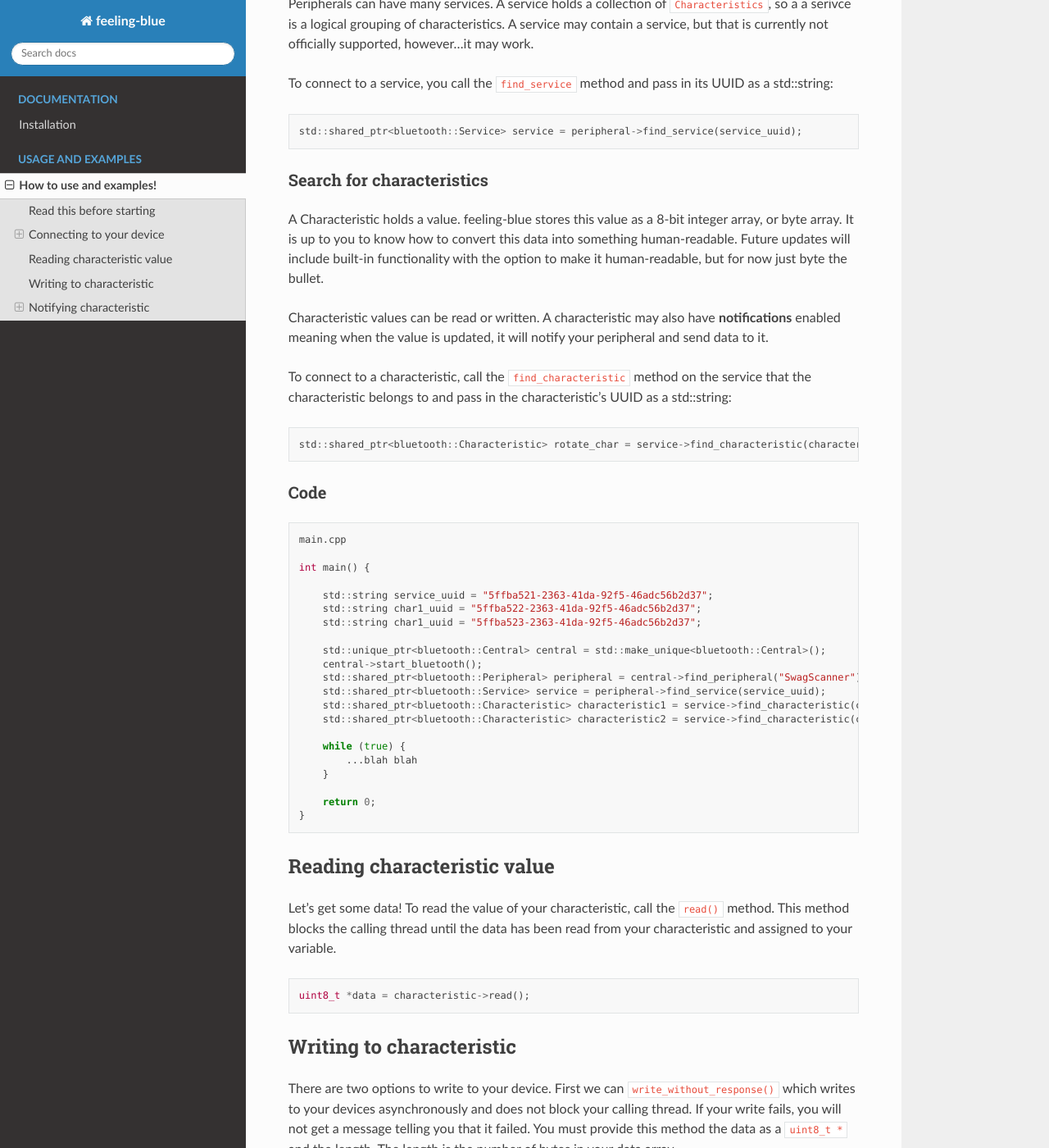
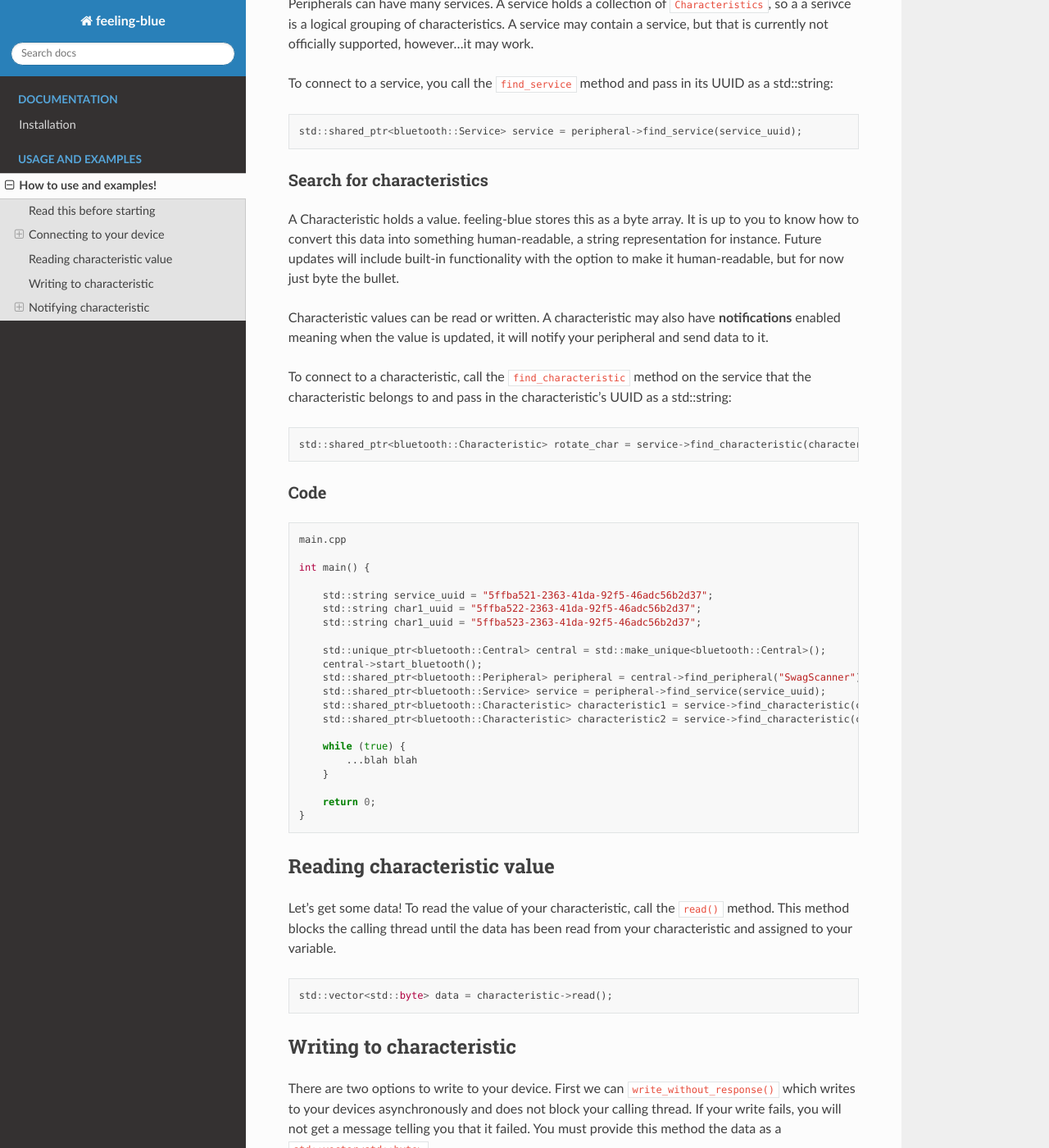
Before and after one commit to seanngpack/feeling-blue-cpp, a Sphinx documentation site: the page built from docs/demo/demo.rst, in a window 1280 px wide and 1400 px high, scrolled down 1472 px. Shown: the whole window at 82% size. Built offline with Sphinx 7.4.7 and the Read the Docs theme 2.0.0, drawn with Linux system fonts in a browser that asks for light colours; some of the changed text lies outside the part shown.

Commit message:
refactored code to return bytes and take in bytes. No longer need to do stupid void pointer conversions. Also updated documentation

```diff
--- a/docs/demo/demo.rst
+++ b/docs/demo/demo.rst
@@ -65,9 +65,9 @@
 Search for characteristics
 --------------------------
 
-A Characteristic holds a value. feeling-blue stores this value as a 8-bit integer array, or byte array. It is up to you
-to know how to convert this data into something human-readable. Future updates will include built-in functionality
-with the option to make it human-readable, but for now just byte the bullet.
+A Characteristic holds a value. feeling-blue stores this as a byte array. It is up to you
+to know how to convert this data into something human-readable, a string representation for instance.
+Future updates will include built-in functionality with the option to make it human-readable, but for now just byte the bullet.
 
 Characteristic values can be read or written. A characteristic may also have **notifications** enabled
 meaning when the value is updated, it will notify your peripheral and send data to it.
@@ -115,7 +115,7 @@
 
 .. code:: c++
 
-    uint8_t *data = characteristic->read();
+    std::vector<std::byte> data = characteristic->read();
 
 
 Writing to characteristic
@@ -123,8 +123,7 @@
 
 There are two options to write to your device. First we can ``write_without_response()`` which writes to your
 devices asynchronously and does not block your calling thread. If your write fails, you will not get a message
-telling you that it failed. You must provide this method the data as a ``uint8_t *`` and the length. The length is the
-number of bytes in your data array.
+telling you that it failed. You must provide this method the data as a ``std::vector<std::byte>``
 
 .. code:: c++
 
@@ -152,16 +151,16 @@
 Non-member function callback
 ----------------------------
 
-Let's write a callback function that takes in a ``uint8_t *`` and enable notifications, passing the function as a parameter.
+Let's write a callback function that takes in a ``std::vector<std::byte>`` and enable notifications, passing the function as a parameter.
 
-IMPORTANT! All callback functions must follow this signature: ``void (uint8_t *)``
+IMPORTANT! All callback functions must follow this signature: ``void (std::vector<std::byte>)``
 
 .. code:: c++
 
-    void print_data(uint8_t *data) {
-        int value;
-        std::memcpy(&value, data, sizeof(int));
-        std::cout << value << std::endl;
+    void print_data(std::vector<std::byte> data) {
+        for (auto const &b : data) {
+            std::cout << (int)b << std::endl;
+        }
     }
 
     characteristic->set_notify(print_data);
@@ -177,15 +176,15 @@
 
     class A {
     public:
-        void print_data(uint8_t *data) {
-            int value;
-            std::memcpy(&value, data, sizeof(int));
-            std::cout << value << std::endl;
+        void print_data(std::vector<std::byte> data) {
+            for (auto const &b : data) {
+                std::cout << (int)b << std::endl;
+            }
         }
 
         void set_notify(std::shared_ptr<bluetooth::Characteristic> c) {
             using namespace std::placeholders;
-            std::function<void(uint8_t *data)> binded_print_data = std::bind(&A::print_data, this, std::placeholders::_1);
+            std::function<void(std::vector<std::byte>)> binded_print_data = std::bind(&A::print_data, this, std::placeholders::_1);
             characteristic->notify(binded_print_data);
         }
 
```
Also changed, not shown: other parts of docs/demo/demo.rst (+2 -2 lines), README.md (+5 -5 lines), 6 other files.
